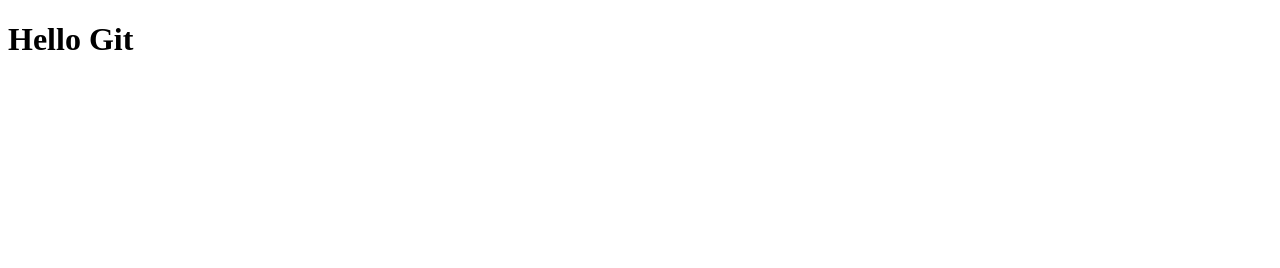
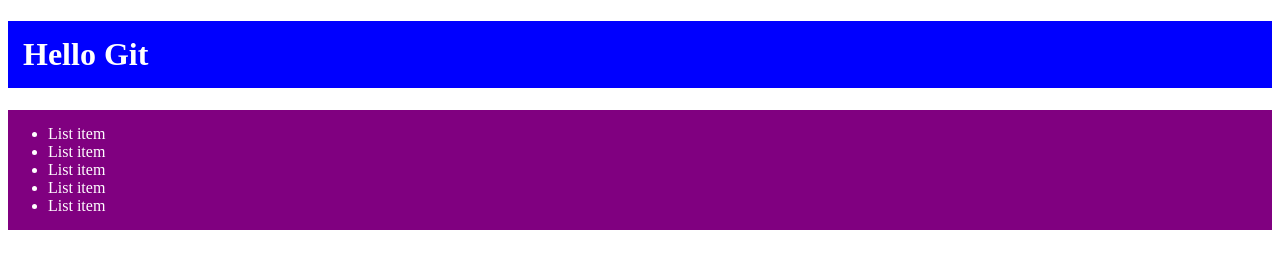
Before and after one commit to AntonShmatko/lesson-8, a plain HTML site: page index.html in a window 1280 px wide. Drawn offline with Linux system fonts and the light colour scheme.

Commit message:
add ul and li

```diff
--- a/index.html
+++ b/index.html
@@ -5,9 +5,17 @@
     <meta http-equiv="X-UA-Compatible" content="IE=edge">
     <meta name="viewport" content="width=device-width, initial-scale=1.0">
     <title>Lesson-7</title>
+    <link rel="stylesheet" href="style.css">
 </head>
 <body>
     <h1>Hello Git</h1>
+    <ul>
+    <li>List item</li>
+    <li>List item</li>
+    <li>List item</li>
+    <li>List item</li>
+    <li>List item</li>
+</ul>
 
 </body>
 </html>
--- /dev/null
+++ b/style.css
@@ -0,0 +1,10 @@
+h1 {
+    background-color: blue;
+    color: white;
+    padding: 15px;
+}
+ul {
+    background-color: purple;
+    color: white;
+    padding: 15px 40px;
+}
```
